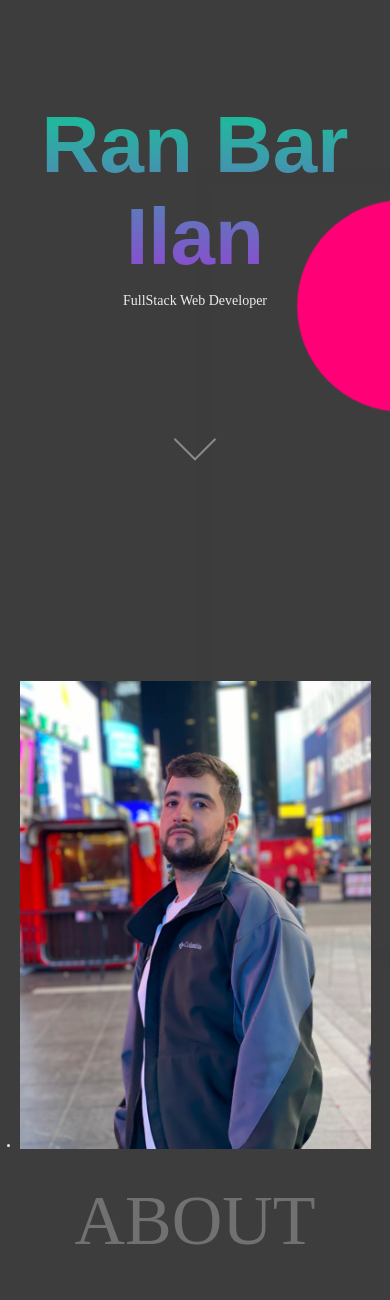
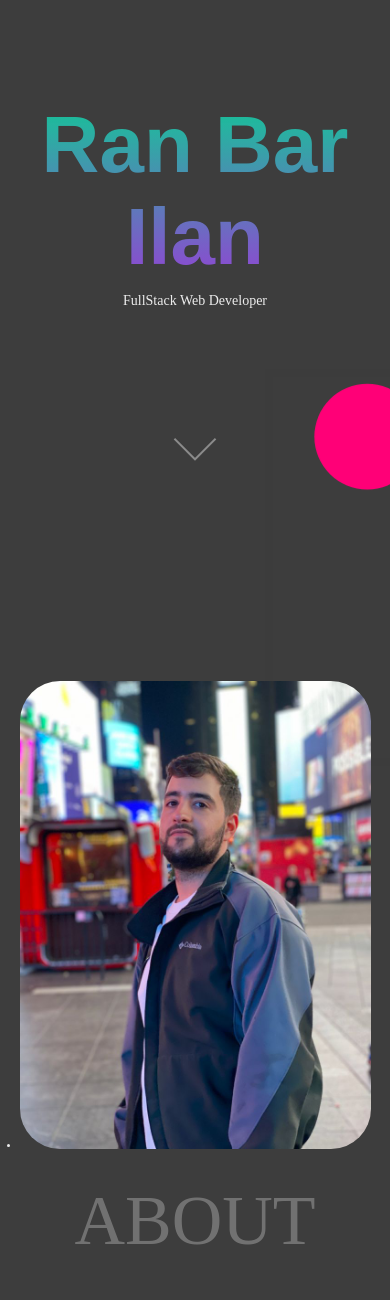
Before and after one commit to ranbri/ranbri.github.io, a PHP site: page / in a window 390 px wide; the page is wider, and only the part inside the window is pictured. Shown: the part 223-1523 px from the top of that part. Run offline with PHP 8.4, Linux system fonts and the light colour scheme; some web fonts are replaced.

Commit message:
Second commit

```diff
--- a/main.css
+++ b/main.css
@@ -248,7 +248,6 @@ li{
     animation-delay: 0s;
 }
 .circle-img{
-    border:5px !important;
     position: absolute;
     width: 18%;
     height: 11%;
@@ -357,6 +356,10 @@ li{
 .profile-img{
     flex: .8;
     margin-right: 5rem;
+    border-radius: 20px;
+}
+.profile-img img{
+    border-radius: 4px;
 }
 
 .about-details{
@@ -695,17 +698,17 @@ color:#ff0000;
 /*Start animations*/
 @keyframes move{
     0% {
-		transform: scale(2.90);
+		transform: scale(0.90);
 		box-shadow: 0 0 0 0 rgba(0, 0, 0, 0.7);
 	}
 
 	70% {
-		transform: scale(2);
+		transform: scale(1);
 		box-shadow: 0 0 0 10px rgba(0, 0, 0, 0);
 	}
 
 	100% {
-		transform: scale(2.95);
+		transform: scale(0.95);
 		box-shadow: 0 0 0 0 rgba(0, 0, 0, 0);
 	}
 
@@ -805,6 +808,9 @@ color:#ff0000;
 
     .profile-img{
         flex: 1;
+    }
+    .profile-img img{
+        border-radius: 8px;
     }
 
     .about-heading h1{
@@ -1020,6 +1026,9 @@ color:#ff0000;
         top: -10%;
         margin: 0 0 7rem 0;
     }
+    .profile-img img{
+        border-radius: 40px;
+    }
 
     .skills-img{
         top: 100%;
```
